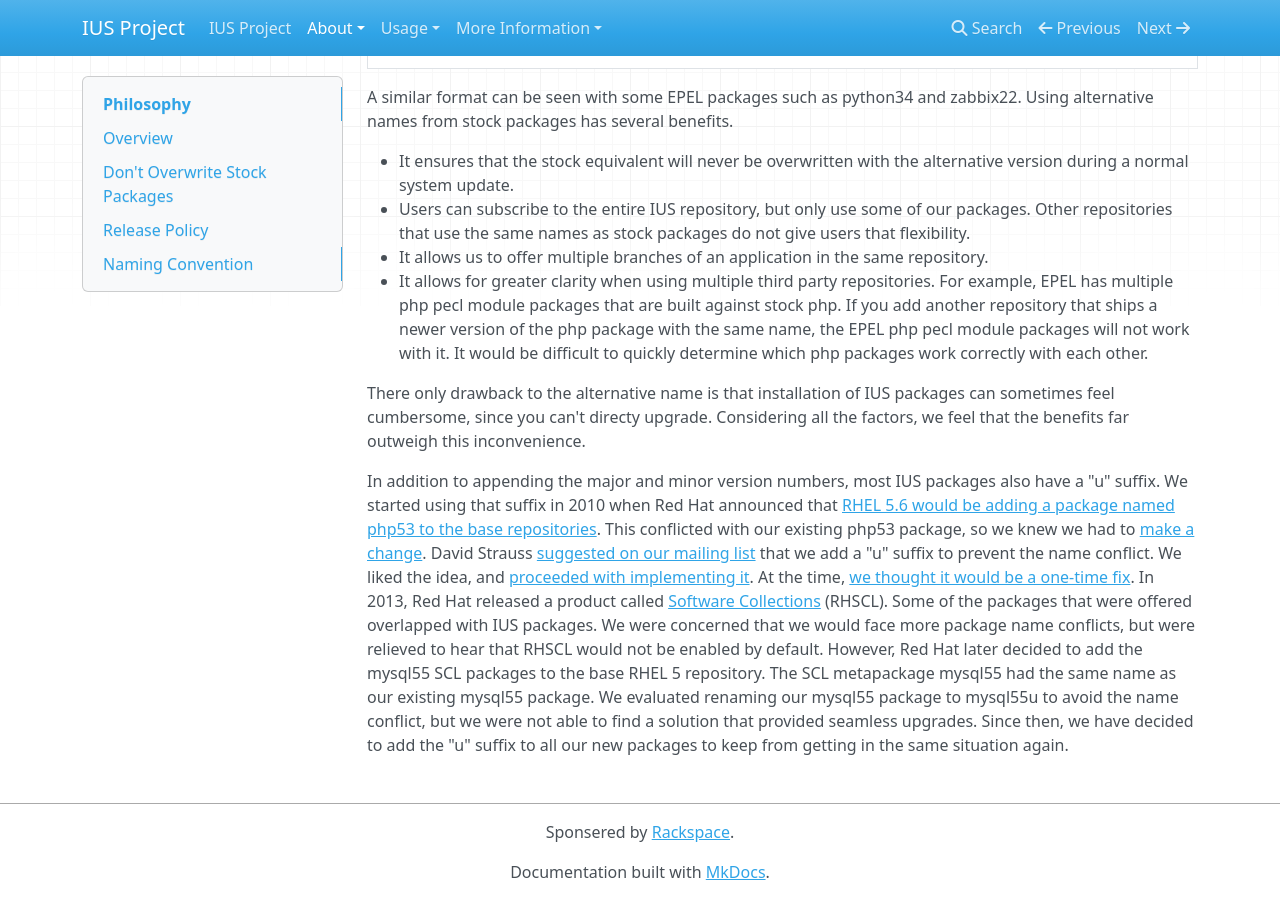
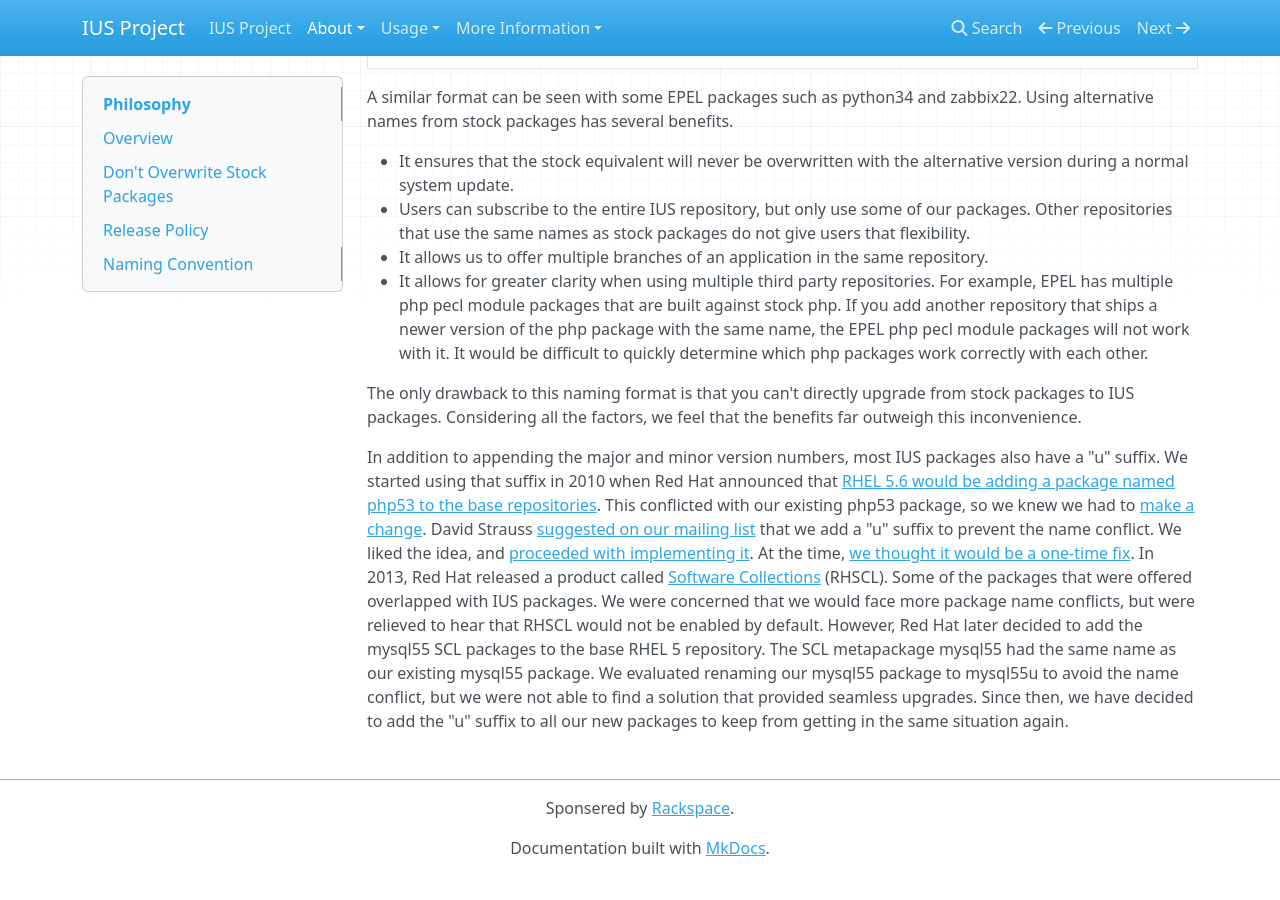
Before and after one commit to iusrepo/ius.io, an MkDocs documentation site: the page built from docs/Philosophy.md, in a window 1280 px wide and 900 px high, scrolled down 919 px. Built offline with MkDocs 1.6.1, drawn with Linux system fonts in a browser that asks for light colours; nearby versions of some CDN libraries; old or Windows-style settings are respelled for this version of MkDocs; after the commit the page ends 1795 px from its top, so only the background shows below that.

Commit message:
reword this paragraph

```diff
--- a/docs/Philosophy.md
+++ b/docs/Philosophy.md
@@ -65,10 +65,9 @@ zabbix22.  Using alternative names from stock packages has several benefits.
   not work with it.  It would be difficult to quickly determine which php
   packages work correctly with each other.
 
-There only drawback to the alternative name is that installation of IUS
-packages can sometimes feel cumbersome, since you can't directy upgrade.
-Considering all the factors, we feel that the benefits far outweigh this
-inconvenience.
+The only drawback to this naming format is that you can't directly upgrade from
+stock packages to IUS packages.  Considering all the factors, we feel that the
+benefits far outweigh this inconvenience.
 
 In addition to appending the major and minor version numbers, most IUS packages
 also have a "u" suffix.  We started using that suffix in 2010 when Red Hat
```
